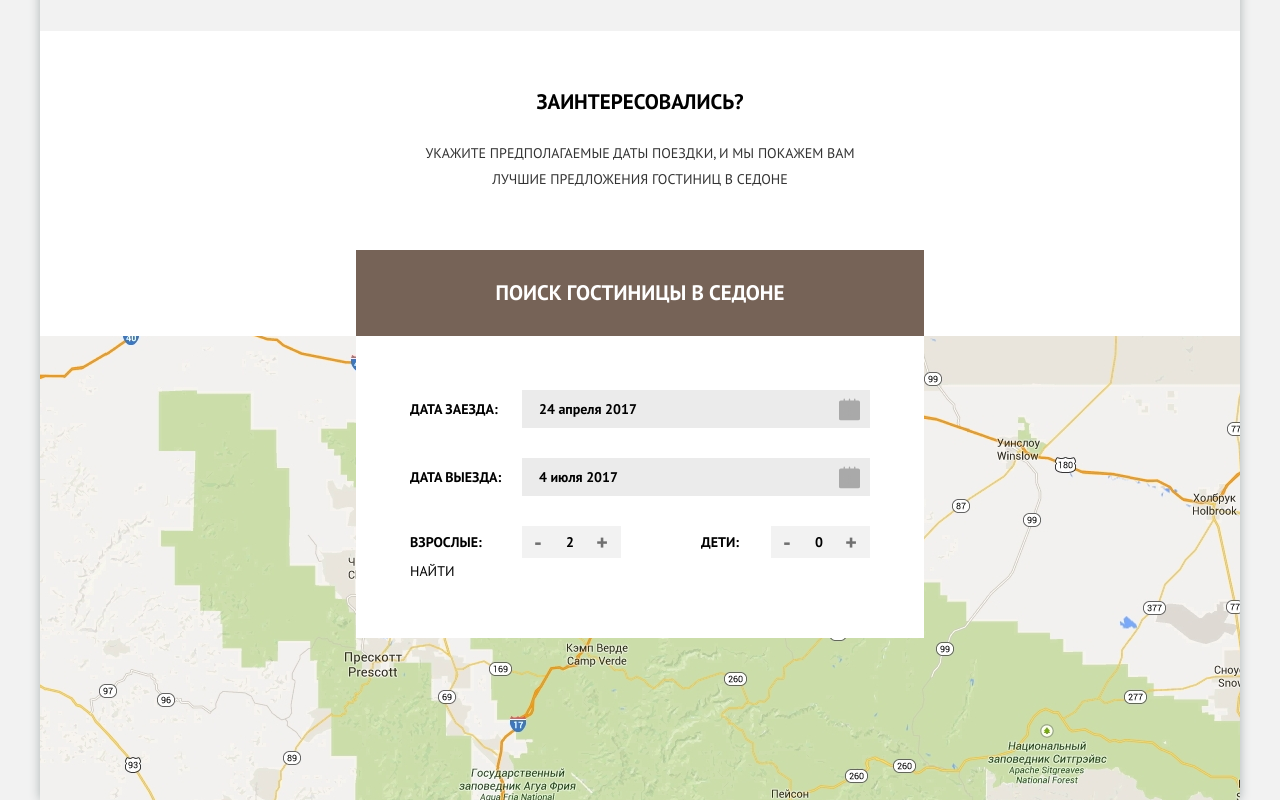
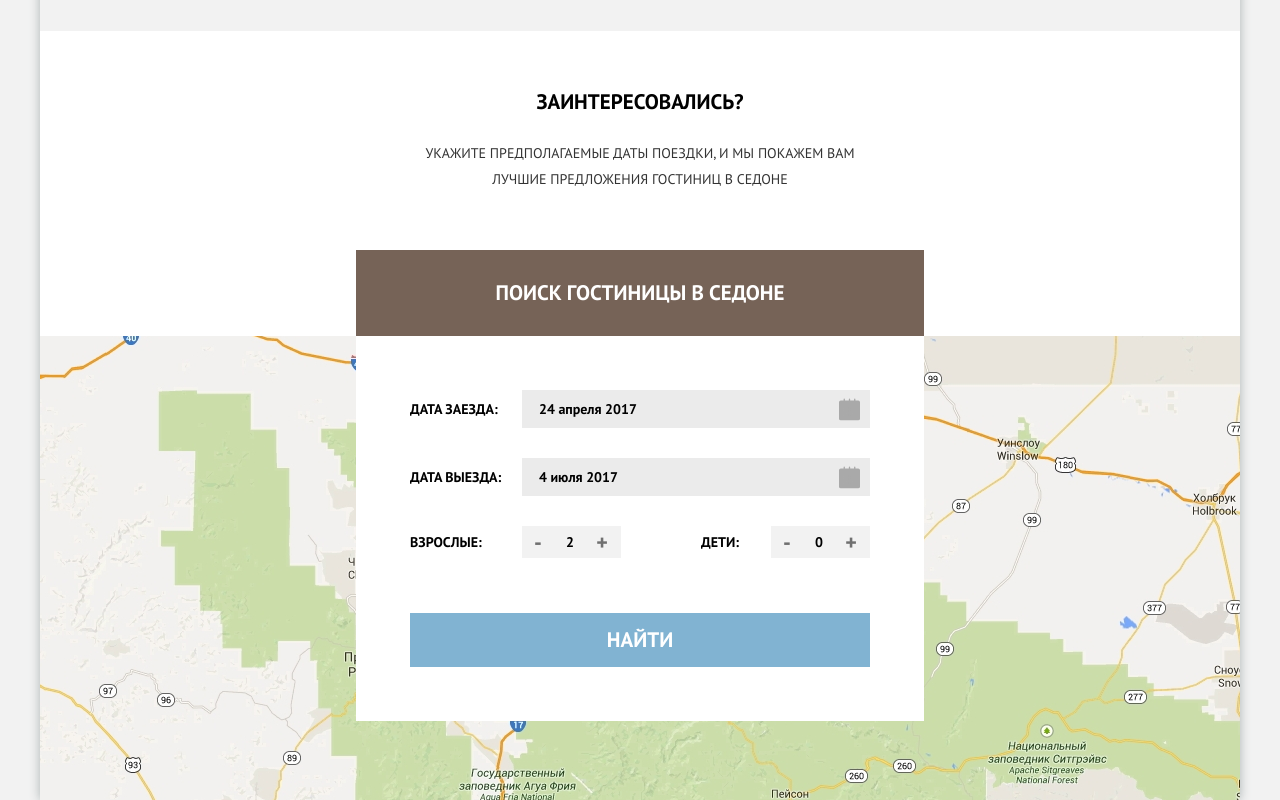
Before and after one commit to shock-dev/sedona, a Vue app: page / in a window 1280 px wide. Shown: the part 1977-2777 px from the top of the page. Built offline with nearby package versions, Linux system fonts and the light colour scheme.

Commit message:
styles for button

```diff
--- a/src/scss/components/_search-form.scss
+++ b/src/scss/components/_search-form.scss
@@ -73,6 +73,7 @@ $form-header-height: 86px;
   &__num-row {
     display: flex;
     justify-content: space-between;
+    margin-bottom: 55px;
   }
 
   &__num-col {
@@ -86,6 +87,27 @@ $form-header-height: 86px;
 
     .form__text {
       width: 70px;
+    }
+  }
+
+  &__btn {
+    width: 100%;
+    text-align: center;
+    padding: 15px 0;
+    background-color: $blue;
+    color: $white;
+    font-weight: 700;
+    font-size: 21px;
+    transition: background-color .2s;
+    outline: none;
+
+    &:hover {
+      background-color: #669EC0;
+    }
+
+    &:active,
+    &:focus {
+      color: rgba($white, .3);
     }
   }
 }
```
